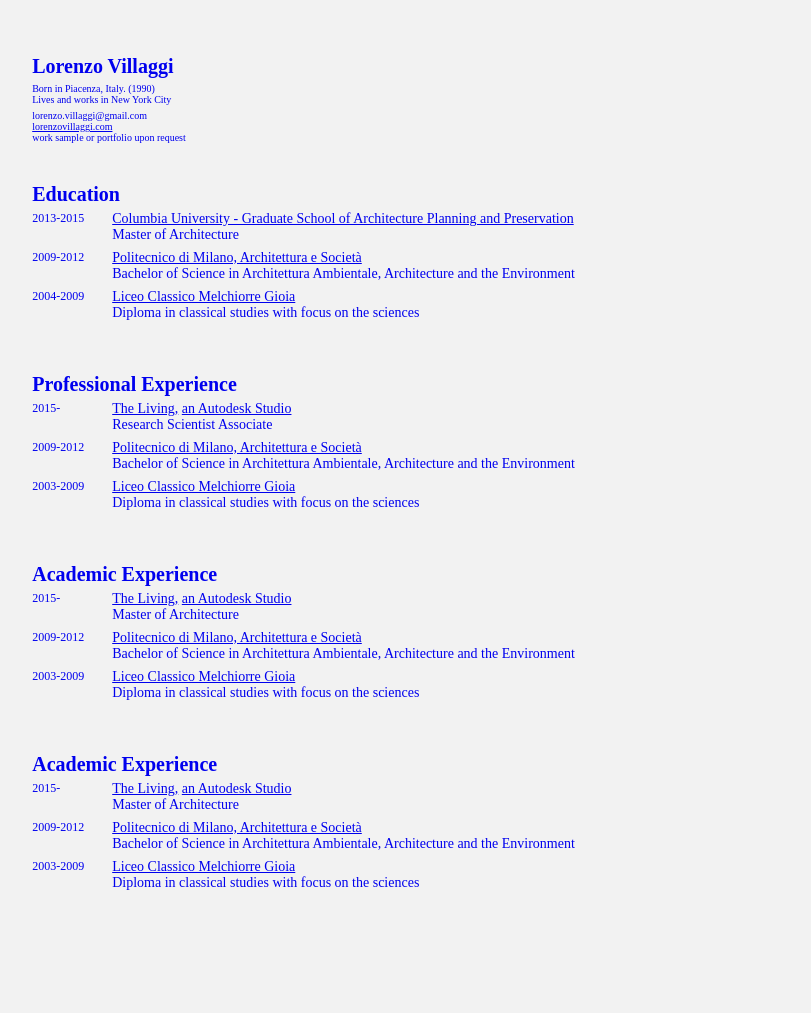
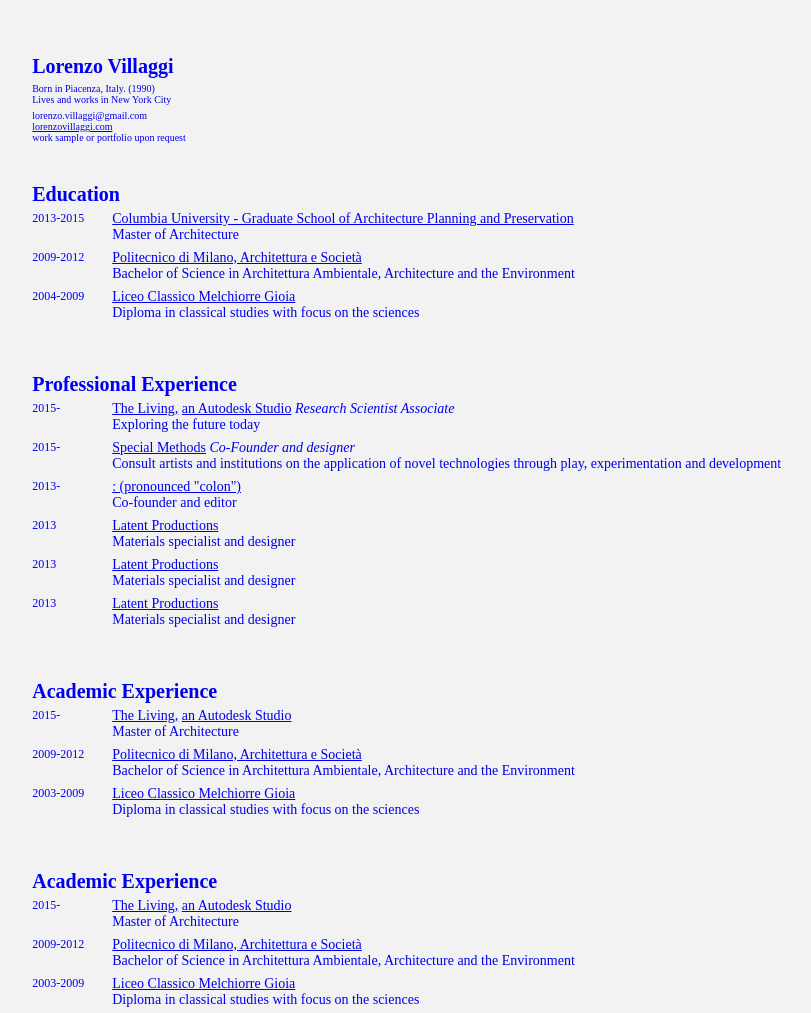
Before and after one commit to lovill/lv_sito, a plain HTML site: page cv/index.html in a window 1280 px wide. Shown: the top 1013 px of the page, without its empty margins (355-1166 px from the left). Before the commit the page ends 943 px from the top, so only its background shows below. Drawn offline with Linux system fonts and the light colour scheme.

Commit message:
added cv items

```diff
--- a/cv/index.html
+++ b/cv/index.html
@@ -17,8 +17,7 @@
 		<p id="header_name">Lorenzo Villaggi</p>
 		<p id="header_info"> Born in Piacenza, Italy. (1990) <br> Lives and works in New York City</p>
 		<p id="header_info">lorenzo.villaggi@gmail.com <br>
-		<a href=
-          https:/lorenzovillaggi.com/>
+		<a href=https:/lorenzovillaggi.com/>
           lorenzovillaggi.com</a> <br>
           work sample or portfolio upon request
 		</p>
@@ -31,23 +30,21 @@
 		<h1 class = "section_title" >Education</h1>
 			<div id="sub_section">
 				<p id ="dates">2013-2015 </p>
-				<p id ="shortinfo"><a href=
-          https://www.arch.columbia.edu/>
+				<p id ="shortinfo"><a href=https://www.arch.columbia.edu/ target="_blank">
           Columbia University - Graduate School of Architecture Planning and Preservation</a><br> Master of Architecture</p>
 				<div style="clear: both;"></div>
 			</div>
 
 			<div id="sub_section">
 				<p id ="dates">2009-2012 </p>
-				<p id ="shortinfo"><a href=
-          http://www.auic.polimi.it/>
+				<p id ="shortinfo"><a href=http://www.auic.polimi.it/ target="_blank">
          Politecnico di Milano, Architettura e Società</a><br> Bachelor of Science in Architettura Ambientale, Architecture and the Environment</p>
 				<div style="clear: both;"></div>
 			</div>
 
 			<div id="sub_section">
 				<p id ="dates">2004-2009</p>
-				<p id ="shortinfo"><a href=http://www.liceogioia.it/>Liceo Classico Melchiorre Gioia</a> <br> Diploma in classical studies with focus on the sciences</p>
+				<p id ="shortinfo"><a href=http://www.liceogioia.it/ target="_blank">Liceo Classico Melchiorre Gioia</a> <br> Diploma in classical studies with focus on the sciences</p>
 				<div style="clear: both;"></div>
 			</div>
 	</div>
@@ -58,28 +55,47 @@
 		<h1 class = "section_title" >Professional Experience</h1>
 			<div id="sub_section">
 				<p id ="dates">2015- </p>
-				<p id ="shortinfo"><a href=http://www.thelivingnewyork.com//>
-          The Living,</a> <a href=https://autodeskresearch.com/groups/living//>an Autodesk Studio</a> <br> Research Scientist Associate</p>
+				<p id ="shortinfo"><a href=http://www.thelivingnewyork.com/ target="_blank">
+          The Living,</a> <a href=https://autodeskresearch.com/groups/living//>an Autodesk Studio</a> <i> Research Scientist Associate </i>
+     			     <br> Exploring the future today </p>
 				<div style="clear: both;"></div>
 			</div>
 
 			<div id="sub_section">
-				<p id ="dates">2009-2012 </p>
-				<p id ="shortinfo"><a href=
-          http://www.auic.polimi.it/>
-         Politecnico di Milano, Architettura e Società</a><br> Bachelor of Science in Architettura Ambientale, Architecture and the Environment</p>
+				<p id ="dates">2015- </p>
+				<p id ="shortinfo"><a href=http://www.special-methods.com/ target="_blank">Special Methods</a> <i> Co-Founder and designer </i>
+					<!-- <br> <i> Co-Founder and preacher </i>  -->
+					<br> Consult artists and institutions on the application of novel technologies through play, experimentation and development </p>
 				<div style="clear: both;"></div>
 			</div>
 
 			<div id="sub_section">
-				<p id ="dates">2003-2009</p>
-				<p id ="shortinfo"><a href=http://www.liceogioia.it/>Liceo Classico Melchiorre Gioia</a> <br> Diploma in classical studies with focus on the sciences</p>
+				<p id ="dates">2013- </p>
+				<p id ="shortinfo"><a href=http://www.c-o-l-o-n.com/ target="_blank">: (pronounced "colon")</a> <br> Co-founder and editor</p>
+				<div style="clear: both;"></div>
+			</div>
+
+			<div id="sub_section">
+				<p id ="dates">2013</p>
+				<p id ="shortinfo"><a href=http://www.latentnyc.com/ target="_blank">Latent Productions</a> <br> Materials specialist and designer</p>
+				<div style="clear: both;"></div>
+			</div>
+
+			<div id="sub_section">
+				<p id ="dates">2013</p>
+				<p id ="shortinfo"><a href=http://www.latentnyc.com/>Latent Productions</a> <br> Materials specialist and designer</p>
+				<div style="clear: both;"></div>
+			</div>
+
+			<div id="sub_section">
+				<p id ="dates">2013</p>
+				<p id ="shortinfo"><a href=http://www.latentnyc.com/>Latent Productions</a> <br> Materials specialist and designer</p>
 				<div style="clear: both;"></div>
 			</div>
 	</div>
 	<!-- close professional section -->
 
-	<!-- professional section -->
+	<!-- academic section -->
 	<div id="section">
 		<h1 class = "section_title" >Academic Experience</h1>
 			<div id="sub_section">
@@ -103,7 +119,7 @@
 				<div style="clear: both;"></div>
 			</div>
 	</div>
-	<!-- close professional section -->
+	<!-- close academic section -->
 
 	<!-- professional section -->
 	<div id="section">
```
